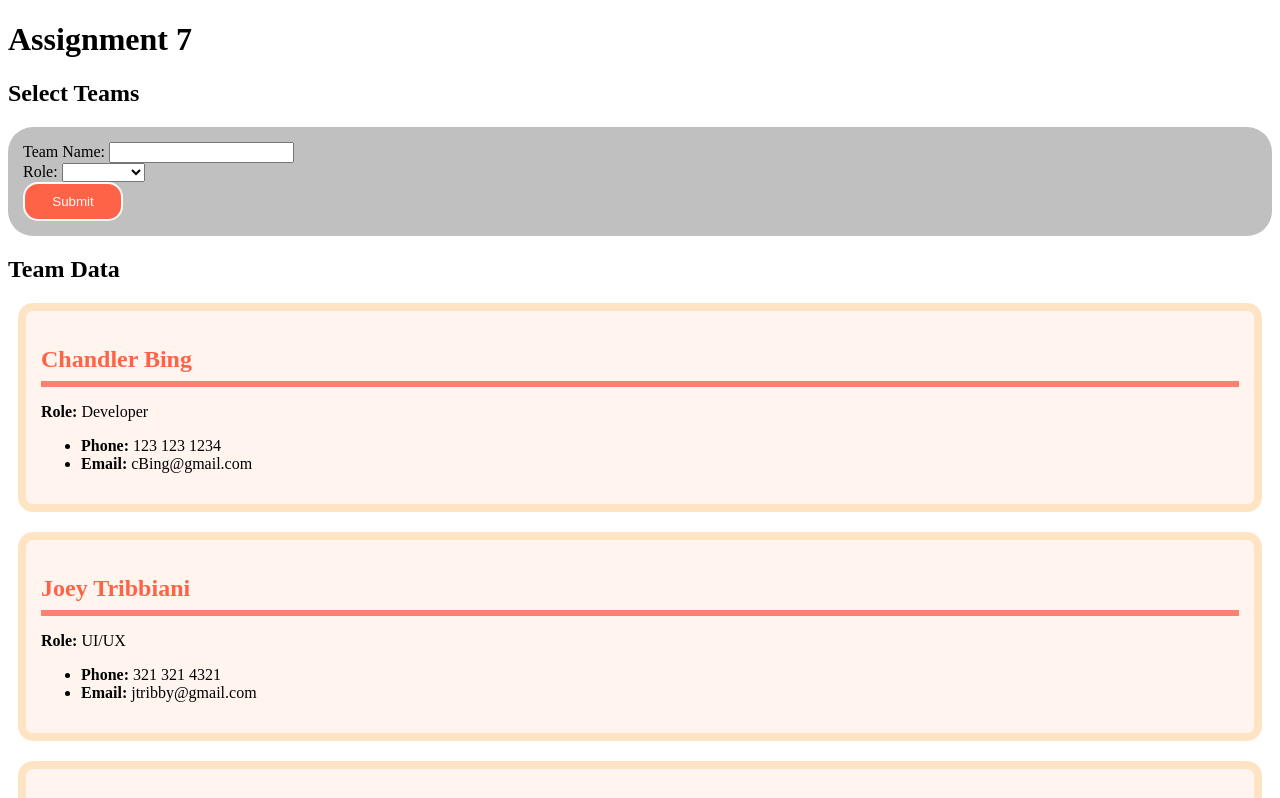
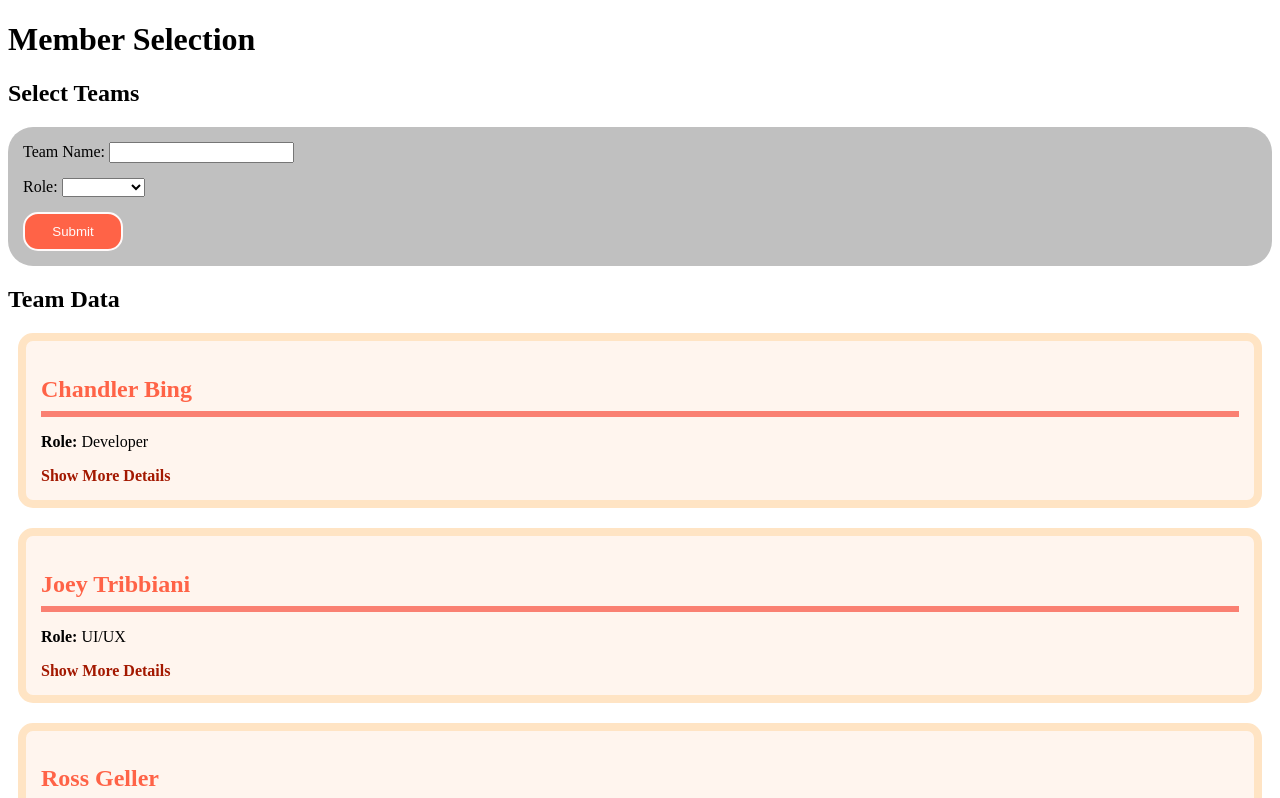
Before and after one commit to PJIceskull/NEWM-N_320_INT_MEDIA_APPLICATION_DEV, a Vue app in the folder Vue/assignment_7/: page / in a window 1280 px wide. Shown: the top 798 px of the page. Built offline with nearby package versions, Linux system fonts and the light colour scheme.

Commit message:
add toggleDetial function

```diff
--- a/Vue/assignment_7/src/App.vue
+++ b/Vue/assignment_7/src/App.vue
@@ -1,7 +1,7 @@
 <style scoped></style>
 
 <template>
-  <h1>Assignment 7</h1>
+  <h1>Member Selection</h1>
 
   <!-- Form -->
   <div>
--- a/Vue/assignment_7/src/components/SelectTeam.vue
+++ b/Vue/assignment_7/src/components/SelectTeam.vue
@@ -5,7 +5,10 @@ form {
   padding: 15px;
   /* box-shadow: ; */
 }
-button {
+form div {
+  margin-bottom: 15px;
+}
+.submit {
   background-color: hsl(9, 100%, 64%);
   padding: 10px;
   width: 100px;
@@ -14,10 +17,11 @@ button {
   color: snow;
   cursor: pointer;
 }
-button:hover {
+.submit:hover {
   background-color: hsl(9, 100%, 32%);
+  transition: 0.25s;
 }
-button:active {
+.submit:active {
   background-color: snow;
   color: hsl(9, 100%, 32%);
   border: 2px solid hsl(9, 100%, 32%);
@@ -29,21 +33,23 @@ button:active {
   <!-- Form -->
   <form action="">
     <!-- Input Team Name -->
+    <div>
       <label>Team Name: </label>
       <input type="text" v-model="userTeamName" />
-    <br />
+    </div>
 
     <!-- Team Role -->
+    <div>
       <label>Role: </label>
       <select v-model="selectedRole">
         <option value="1">Developer</option>
         <option value="2">Designer</option>
         <option value="3">UI/UX</option>
       </select>
-    <br />
+    </div>
 
     <!-- Submit -->
-    <button>Submit</button>
+    <button class="submit">Submit</button>
   </form>
 </template>
 
--- a/Vue/assignment_7/src/components/TeamData.vue
+++ b/Vue/assignment_7/src/components/TeamData.vue
@@ -15,6 +15,19 @@
   /* background-color: tomato; */
   border: 3px solid salmon;
 }
+.toggleDetails {
+  color: hsl(9, 100%, 32%);
+  font-weight: bold;
+}
+.toggleDetails:hover {
+  color: tomato;
+  text-decoration: underline;
+  cursor: pointer;
+  transition: 0.2s;
+}
+.toggleDetails:active {
+  color: snow;
+}
 </style>
 <template>
   <!-- Team Member Card -->
@@ -26,7 +39,20 @@
     <!-- Role -->
     <p><strong>Role:</strong> {{ role }}</p>
 
-    <ul>
+    <div>
+      <!-- Show / Hide Detials -->
+      <a class="toggleDetails" @click="toggleDetails">
+        {{
+          // if visible data is true show "Show"
+          // if Visible data is false show "Hide"
+          visibleData ? 'Hide' : 'Show More'
+        }}
+        Details</a
+      >
+    </div>
+
+    <!-- More Details -->
+    <ul v-if="visibleData">
       <!-- Phone -->
       <li><strong>Phone:</strong> {{ phone }}</li>
       <!-- Email -->
@@ -38,8 +64,18 @@
 <script>
 export default {
   data() {
-    return {}
+    return {
+      // Visible Data
+      visibleData: false
+    }
   },
-  props: ['name', 'phone', 'email', 'role']
+  props: ['name', 'phone', 'email', 'role'],
+  methods: {
+    toggleDetails() {
+      this.visibleData = !this.visibleData
+      // If True set = to False / Not True
+      // If False set = to True / Not False
+    }
+  }
 }
 </script>
```
Lines whose indentation alone changed are shown as unchanged.
